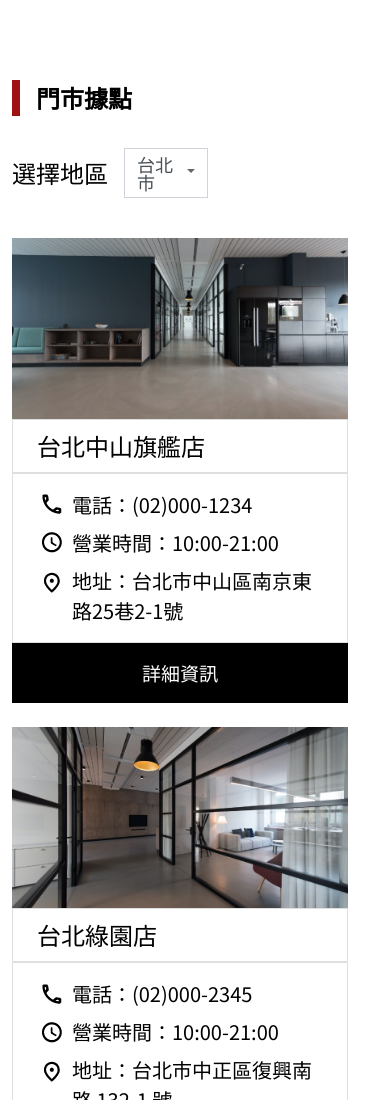
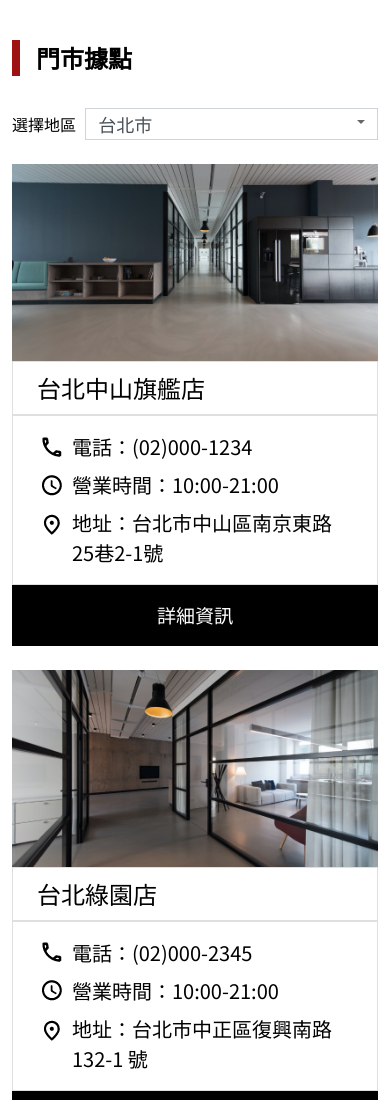
Before and after one commit to macy1215/glassesweek2, a website built with Vite: page pages/store.html in a window 390 px wide. Shown: the top 1100 px of the page. Built offline with nearby package versions, Linux system fonts and the light colour scheme.

Commit message:
門市頁面調整

```diff
--- a/assets/scss/layout/_footer.scss
+++ b/assets/scss/layout/_footer.scss
@@ -102,8 +102,16 @@
 
   .copy_bottom{
     display: block;
+    padding-top: 32px;
+    padding-bottom: 16px;
     ul{
       display: block;
+      li{
+        padding-bottom: 8px;
+      }
     }
   }
+  .copyright{
+    margin-bottom: 8px;
 }
+}
--- a/assets/scss/pages/_store.scss
+++ b/assets/scss/pages/_store.scss
@@ -89,7 +89,7 @@
 
 }
 
-@media(max-width:767px){
+@media(max-width:992px){
     .store_box {
         padding-top: 80px;
     }
@@ -99,7 +99,32 @@
         gap: 24px 24px;
         padding-bottom: 80px;
         .single{
-            width: 336px;
+            max-width: 336px;
         }
     }
 }
+@media(max-width:767px){
+    .store_box {
+        padding-top: 40px;
+    }
+    .area{
+        justify-content: space-between;
+        .fs-4{
+            font-size: 16px;
+        }
+        .drop_list{
+            width: 80%;
+            margin:0px;
+        }
+    }
+    .card_box_store {
+        flex-wrap: wrap;
+        padding-top: 24px;
+        gap: 24px 24px;
+        padding-bottom: 64px;
+        .single{
+            max-width: 100%;
+        }
+
+    }
+}
```
